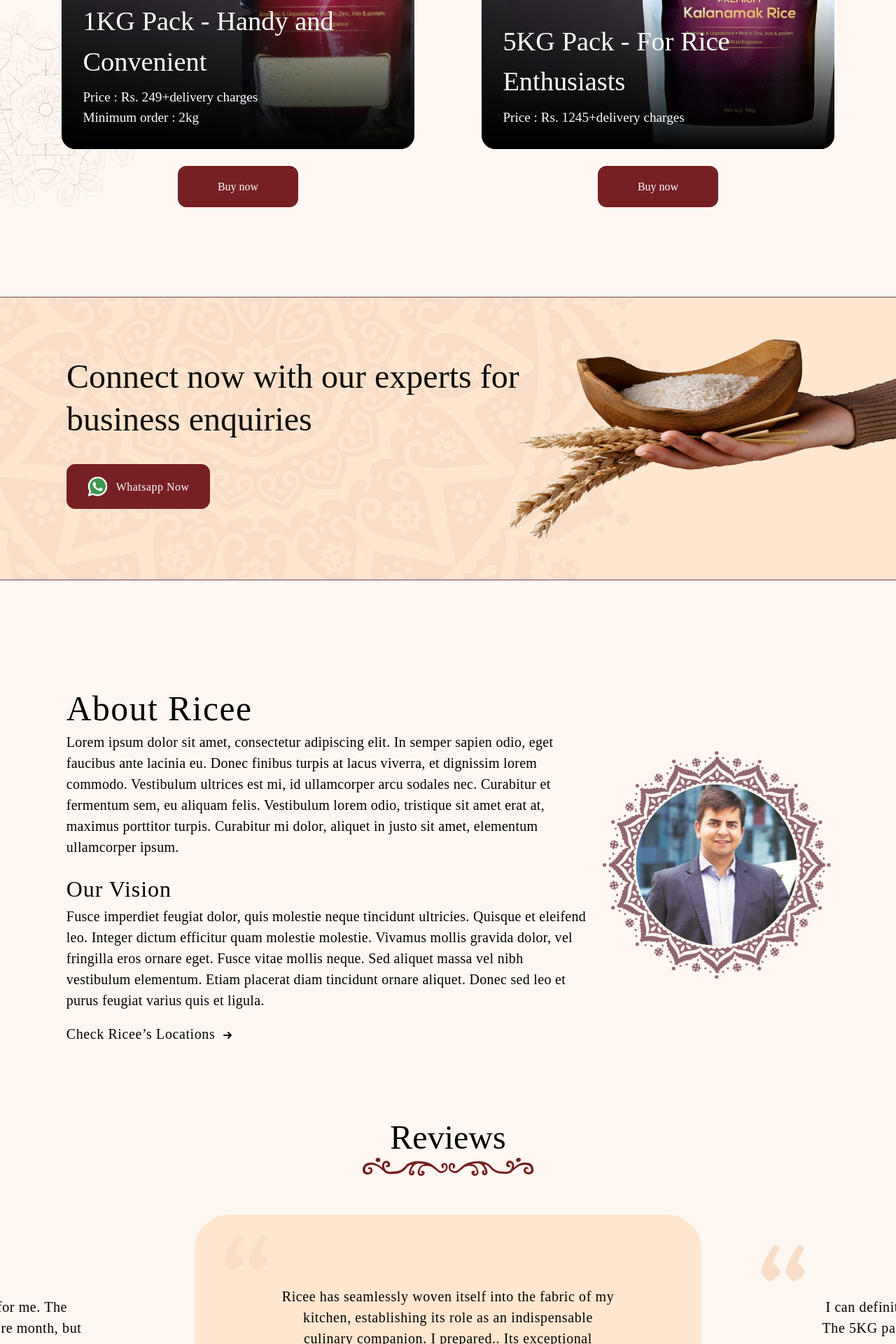
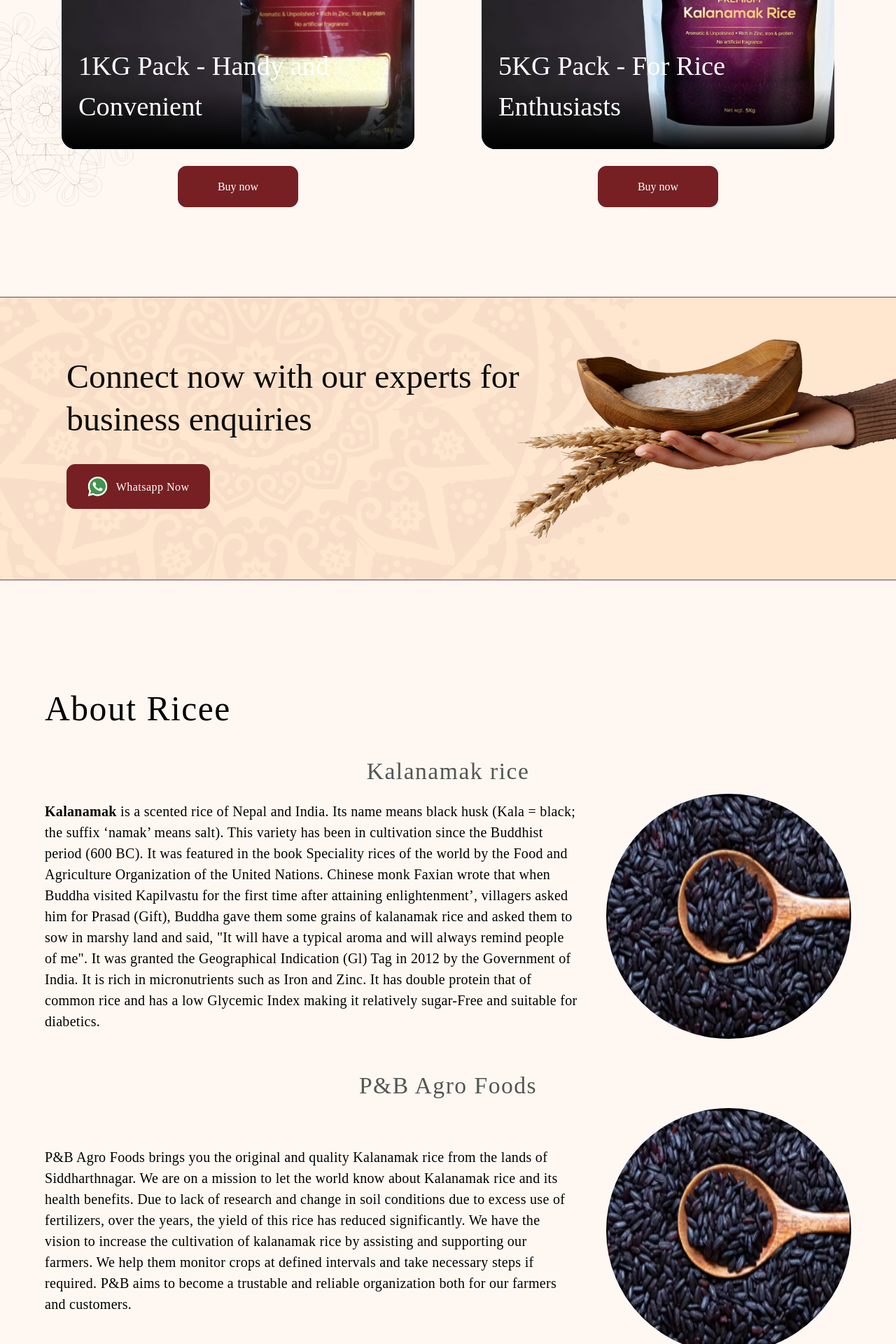
Before and after one commit to abhinandnn/ricee, a Next.js app: page / in a window 1280 px wide. Shown: the part 1200-3120 px from the top of the page at 70% size. Built offline with nearby package versions, Linux system fonts and the light colour scheme.

Commit message:
add new sections

```diff
--- a/src/components/Product.jsx
+++ b/src/components/Product.jsx
@@ -1,33 +1,30 @@
-import React from 'react'
-function Product({background,weight,text1,price}) {
+import React from "react";
+function Product({ background, weight, text1, text2 }) {
   return (
-    <div className='flex flex-col gap-6 items-center'>
-    <div className='bg-cover group mob:rounded-[0.4rem] lg:rounded-[0.6rem] xl:w-[28rem] lg:w-[25rem] mob:w-[20.5rem] mini:w-[17rem] mini:h-[17rem] mob:h-[20.5rem] xl:h-[28rem] lg:h-[25rem] flex flex-col items-center text-white font-gd relative rounded-[1.25rem] w-[31.5rem] h-[31.5rem]' style={{backgroundImage: `url(${background.src})`}}>
-<span className='absolute top-[3.8rem] xl:top-[3.5rem] lg:text-[1.5rem] lg:left-[2.8rem] xl:right-[2rem] xl:left-[3.2rem] left-[3.5rem] xl:text-[1.6rem] lg:top-[3rem] text-[1.75rem] mob:text-[1.2rem] mob:top-[2.4rem] mob:left-[2.2rem] mini:text-[0.9rem] mini:left-8 mini:top-8 group-hover:opacity-60 '>Rs. {price}</span>
-<div className='flex flex-col transition-all ease-in duration-500 absolute bottom-0 gap-2 bg-gradient-to-t xl:w-[28rem]  mob:rounded-[0.4rem] lg:rounded-[0.6rem] mob:w-[20.5rem] w-[31.5rem] lg:w-[25rem] rounded-[1.25rem] p-[1.9rem] mini:p-4 lg:p-[1.5rem] mini:w-[17rem] from-black via-black/50 to-transparent'>
-<div className='text-[2.4rem] lg:text-[2rem] mob:text-[1.63rem] mini:text-[1.4rem]'>
-{text1}
-</div>
-<div className='text-[1.2rem] lg:text-[1rem] flex flex-col  mob:text-[0.82rem]'>
-    <span>Price : Rs. {price}+delivery charges</span>
-    {weight===2&&<span>Minimum order : 2kg</span>}
-    <div className='hidden group-hover:flex flex-col pt-6 md:pt-4 mob:pt-3 group-hover:transition-all duration-500 '>
-<span>Nutritional Facts (100gm)</span>
-<span>Energy: 391 kcals</span>
-<span>Protein: 9.60 gm</span>
-<span>Carbs: 92.90 gm</span>
-<span>Iron: 38.20 mg</span>
-<span>Zinc: 3.70 mg</span>
-
-
+    <div className="flex flex-col gap-6 items-center">
+      <div
+        className="bg-cover mob:rounded-[0.4rem] lg:rounded-[0.6rem] xl:w-[28rem] lg:w-[25rem] mob:w-[20.5rem] mini:w-[17rem] mini:h-[17rem] mob:h-[20.5rem] xl:h-[28rem] lg:h-[25rem] flex flex-col items-center text-white font-gd relative rounded-[1.25rem] w-[31.5rem] h-[31.5rem]"
+        style={{ backgroundImage: `url(${background.src})` }}
+      >
+        <span className="absolute top-[3.6rem] xl:top-[3rem] lg:text-[2rem] xl:right-[2rem] right-[2.5rem] text-[2.4rem] mob:text-[1.63rem] mob:top-[2.4rem] mob:right-[1.6rem] mini:text-[1.4rem] mini:right-5 mini:top-8">
+          {weight}Kg
+        </span>
+        <div className="flex flex-col absolute bottom-0 gap-2 items-center bg-gradient-to-t xl:w-[28rem]  mob:rounded-[0.4rem] lg:rounded-[0.6rem] mob:w-[20.5rem] w-[31.5rem] lg:w-[25rem] rounded-[1.25rem] p-[1.5rem] mini:w-[17rem] from-black via-transparent to-transparent">
+          <div className="text-[2.4rem] lg:text-[2rem] mob:text-[1.63rem] mini:text-[1.4rem]">
+            {text1}
+          </div>
+          <div className="text-[1.2rem] lg:text-[1rem] mob:text-[0.82rem]">
+            {text2}
+          </div>
+        </div>
+      </div>
+      <button
+        className={`active:bg-white active:text-mar border border-mar w-[10.75rem] h-[3.6875rem] mob:w-[7rem] mob:h-[2.8rem] mob:text-[0.8rem] bg-mar rounded-[0.75rem] text-[1rem] text-white`}
+      >
+        Buy now
+      </button>
     </div>
-</div>
-    </div>
-    </div>
-    <button className={`active:bg-white active:text-mar border border-mar w-[10.75rem] h-[3.6875rem] mob:w-[7rem] mob:h-[2.8rem] mob:text-[0.8rem] bg-mar rounded-[0.75rem] text-[1rem] text-white`}>Buy now</button>
-
-    </div>
-  )
+  );
 }
 
-export default Product
+export default Product;
--- a/src/components/about.jsx
+++ b/src/components/about.jsx
@@ -2,24 +2,75 @@
 
 const About = () => {
   return (
-    <div id="about" className=" pt-[18.9vh] mb-[13.15vh] mx-[7.4vw] flex gap-[24px] w-[85.3vw]  md1:flex-col-reverse md1:items-center mob1:justify-center">
-      <div className=" flex flex-col gap-[2.6vh] w-[100%]  text-[1.25rem] text-[#000] font-gd font-[400]  leading-[30px] tracking-[0.3px] not-italic ">
-        <div>
+    <div
+      id="about"
+      className=" pt-[18.9vh] mb-[13.15vh] mx-[5vw] flex gap-[24px]   md1:flex-col-reverse md1:items-center mob1:justify-center"
+    >
+      <div className=" flex flex-col gap-[2rem] w-[100%]  text-[1.25rem] text-[#000] font-gd font-[400]  leading-[30px] tracking-[0.3px] not-italic ">
+        <div className=" flex flex-col gap-[1.5rem]">
           {" "}
-          <div className=" text-[3.1rem] leading-[65px] tracking-[1.5px] mob:text-center">About Ricee</div>
-          <div className=" mob:text-center">
-            Lorem ipsum dolor sit amet, consectetur adipiscing elit. In semper
-            sapien odio, eget faucibus ante lacinia eu. Donec finibus turpis at
-            lacus viverra, et dignissim lorem commodo. Vestibulum ultrices est
-            mi, id ullamcorper arcu sodales nec. Curabitur et fermentum sem, eu
-            aliquam felis. Vestibulum lorem odio, tristique sit amet erat at,
-            maximus porttitor turpis. Curabitur mi dolor, aliquet in justo sit
-            amet, elementum ullamcorper ipsum.
+          <div className=" text-[3.1rem] leading-[65px] tracking-[1.5px] ">
+            About Ricee
+          </div>
+          <div className=" flex flex-col md1:gap-[15px]">
+            <div className=" text-[2.1rem] leading-[65px] tracking-[1.5px] text-center text-[#545654]">
+              Kalanamak rice
+            </div>
+            <div className=" flex gap-[40px] items-center md1:flex-col-reverse">
+              <div>
+                {" "}
+                <span className=" font-bold ">Kalanamak</span> is a scented rice of Nepal and India. Its name means
+                black husk (Kala = black; the suffix ‘namak’ means salt). This
+                variety has been in cultivation since the Buddhist period (600
+                BC). It was featured in the book Speciality rices of the world
+                by the Food and Agriculture Organization of the United Nations.
+                Chinese monk Faxian wrote that when Buddha visited Kapilvastu
+                for the first time after attaining enlightenment’, villagers
+                asked him for Prasad (Gift), Buddha gave them some grains of
+                kalanamak rice and asked them to sow in marshy land and said,
+                "It will have a typical aroma and will always remind people of
+                me". It was granted the Geographical Indication (Gl) Tag in 2012
+                by the Government of India. It is rich in micronutrients such as
+                Iron and Zinc. It has double protein that of common rice and has
+                a low Glycemic Index making it relatively sugar-Free and
+                suitable for diabetics.
+              </div>
+              <img
+                src="kala.PNG"
+                className=" h-[350px] w-[350px] rounded-[50%]"
+              />
+            </div>
+          </div>
+          <div className=" flex flex-col mt-[10px] md1:gap-[15px] ">
+            <div className=" text-[2.1rem] leading-[65px] tracking-[1.5px] text-center text-[#545654]">
+            P&B Agro Foods
+            </div>
+            <div className=" flex gap-[40px] items-center md1:flex-col-reverse">
+              <div>
+                {" "}
+                P&B Agro Foods brings you the original and quality Kalanamak
+                rice from the lands of Siddharthnagar. We are on a mission to
+                let the world know about Kalanamak rice and its health benefits.
+                Due to lack of research and change in soil conditions due to
+                excess use of fertilizers, over the years, the yield of this
+                rice has reduced significantly. We have the vision to increase
+                the cultivation of kalanamak rice by assisting and supporting
+                our farmers. We help them monitor crops at defined intervals and
+                take necessary steps if required. P&B aims to become a trustable
+                and reliable organization both for our farmers and customers.
+              </div>
+              <img
+                src="kala.PNG"
+                className=" h-[350px] w-[350px] rounded-[50%]"
+              />
+            </div>
           </div>
         </div>
 
-        <div>
-          <div className=" text-[2rem] leading-[48px] tracking-[0.96px] mob:text-center">Our Vision</div>
+        <div className=" flex flex-col gap-[20px]">
+          <div className=" text-[3.1rem] leading-[48px] tracking-[0.96px] text-center">
+            Our Vision
+          </div>
           <div className="  mob:text-center">
             {" "}
             Fusce imperdiet feugiat dolor, quis molestie neque tincidunt
@@ -31,10 +82,10 @@
           </div>
         </div>
 
-        <div className=" text-[1.25rem] leading-[24px] tracking-[0.6px] mob:text-center">Check Ricee’s Locations <img src="arrow.svg" className=" inline"></img></div>
-      </div>
-      <div className=" flex justify-center items-center">
-        <img src="Group 16.svg" className=" "/>
+        <div className=" text-[1.25rem] leading-[24px] tracking-[0.6px] mob:text-center">
+          Check Ricee’s Locations{" "}
+          <img src="arrow.svg" className=" inline"></img>
+        </div>
       </div>
     </div>
   );
--- a/src/components/footer.jsx
+++ b/src/components/footer.jsx
@@ -17,12 +17,9 @@
         <div className=" flex flex-col gap-[12px]">
           <div>
             <img className=" inline" src="Location.svg" />
-            &nbsp;&nbsp;AKGEC, Ghaziabad, Uttar Pradesh, India
+            &nbsp;&nbsp;Lumbini Road, Kakrahwa Bazar, <span className=" block">&nbsp;&nbsp;&nbsp;&nbsp; Siddharthnagar, Uttar Pradesh, India</span>
           </div>
-          <div>
-            <img className=" inline" src="Location.svg" />
-            &nbsp;&nbsp;Sector 62, Noida, Uttar Pradesh, India
-          </div>
+
         </div>
       </div>
       <div className=" flex flex-col gap-[4.2vh] ">
@@ -34,11 +31,11 @@
           </div>
           <div className=" whitespace-nowrap flex">
             <img className=" inline" src="Phone.svg" />
-            &nbsp;&nbsp;+91 1234567890
+            &nbsp;&nbsp;+91 9540182525
           </div>
           <div className=" flex gap-[18px]">
             <img className=" inline" src="Mail.svg" />
-            <div>contact@ricee.com</div>
+            <div>info@pbagrofoods.com</div>
           </div>
         </div>
         <div className="btn flex  gap-[29px]">
@@ -51,6 +48,7 @@
       <div className="bgHold relative">
         <img className="absolute mini:left-[-7rem] mob:left-[-5.5rem] sm:left-[-20%] md:left-[-14%] xl:left-[-6%]" src="rangoli.png" />
       </div>
+      <div className=" absolute bottom-[6px] left-[50%] translate-x-[-50%] text-[1rem] text-[#5d5c5c]">Copyright &copy; 2022 P&B Agro Foods-All Rights Reserved</div>
       </div>
 
   );
```
Also changed, not shown: public/kala.PNG (added).
